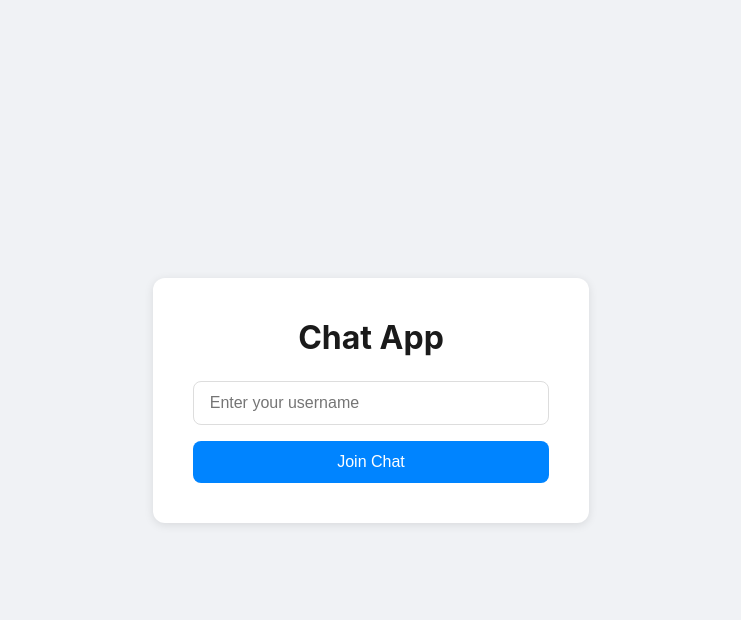
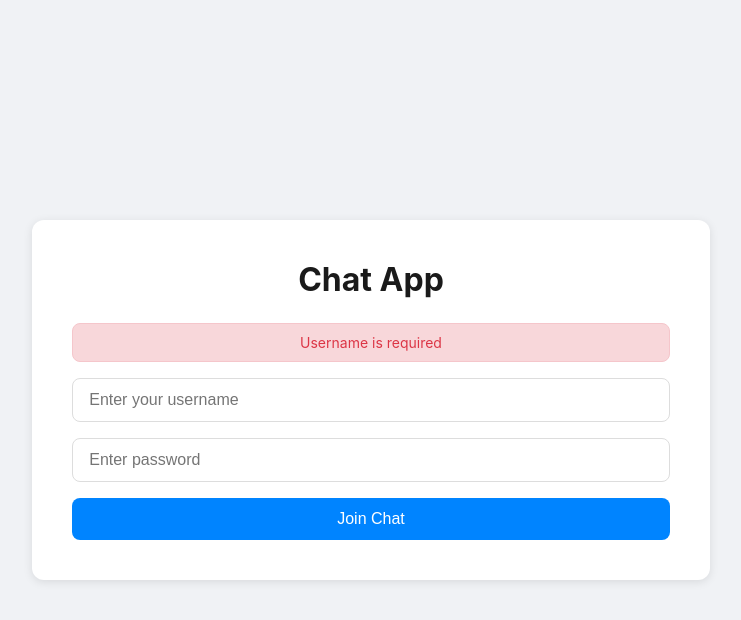
Before and after one commit to jdm2212/ai-slop, a React (Vite) app in the folder client/: page / in a window 1280 px wide. Both pictures are taken after a click on the button "Join Chat". Shown: the top 620 px of the page, without its empty margins (269-1010 px from the left). Built offline with nearby package versions, Linux system fonts and the light colour scheme; the HTML template or start-up script is replaced by a standard one.

Commit message:
require passwords

```diff
--- a/client/src/App.tsx
+++ b/client/src/App.tsx
@@ -1,7 +1,7 @@
 import { useState, useEffect, useRef, ChangeEvent, KeyboardEvent, FormEvent } from "react";
 import EmojiPicker from "./EmojiPicker";
 
-type MessageType = "message" | "join" | "leave" | "reaction" | "switch_channel" | "create_channel" | "channel_list" | "history" | "thread_message" | "open_thread" | "thread_history";
+type MessageType = "message" | "join" | "leave" | "reaction" | "switch_channel" | "create_channel" | "channel_list" | "history" | "thread_message" | "open_thread" | "thread_history" | "auth_error" | "auth_success";
 
 interface ChatMessage {
   type: MessageType;
@@ -24,6 +24,8 @@ const QUICK_REACTIONS: readonly string[] = ["👍", "❤️", "😂", "😮", "
 
 function App(): JSX.Element {
   const [username, setUsername] = useState<string>("");
+  const [password, setPassword] = useState<string>("");
+  const [loginError, setLoginError] = useState<string>("");
   const [isJoined, setIsJoined] = useState<boolean>(false);
   const [messages, setMessages] = useState<ChatMessage[]>([]);
   const [inputMessage, setInputMessage] = useState<string>("");
@@ -48,19 +50,31 @@ function App(): JSX.Element {
   }, [threadMessages]);
 
   const connectToChat = (): void => {
-    if (!username.trim()) return;
+    if (!username.trim()) {
+      setLoginError("Username is required");
+      return;
+    }
+    if (!password) {
+      setLoginError("Password is required");
+      return;
+    }
 
     const ws: WebSocket = new WebSocket("ws://localhost:3001");
     wsRef.current = ws;
 
     ws.onopen = (): void => {
-      ws.send(JSON.stringify({ type: "join", username }));
-      setIsJoined(true);
+      ws.send(JSON.stringify({ type: "join", username, password }));
     };
 
     ws.onmessage = (event: MessageEvent): void => {
       const message: ChatMessage = JSON.parse(event.data as string) as ChatMessage;
-      if (message.type === "channel_list") {
+      if (message.type === "auth_error") {
+        setLoginError(message.content);
+        ws.close();
+        return;
+      } else if (message.type === "auth_success") {
+        setIsJoined(true);
+      } else if (message.type === "channel_list") {
         setChannels(message.channels ?? []);
       } else if (message.type === "history") {
         setMessages(message.messages ?? []);
@@ -157,9 +171,15 @@ function App(): JSX.Element {
 
   const handleUsernameChange = (e: ChangeEvent<HTMLInputElement>): void => {
     setUsername(e.target.value);
+    setLoginError("");
   };
 
-  const handleUsernameKeyDown = (e: KeyboardEvent<HTMLInputElement>): void => {
+  const handlePasswordChange = (e: ChangeEvent<HTMLInputElement>): void => {
+    setPassword(e.target.value);
+    setLoginError("");
+  };
+
+  const handleLoginKeyDown = (e: KeyboardEvent<HTMLInputElement>): void => {
     if (e.key === "Enter") {
       connectToChat();
     }
@@ -235,12 +255,20 @@ function App(): JSX.Element {
       <div className="container">
         <div className="join-form">
           <h1>Chat App</h1>
+          {loginError && <div className="login-error">{loginError}</div>}
           <input
             type="text"
             placeholder="Enter your username"
             value={username}
             onChange={handleUsernameChange}
-            onKeyDown={handleUsernameKeyDown}
+            onKeyDown={handleLoginKeyDown}
+          />
+          <input
+            type="password"
+            placeholder="Enter password"
+            value={password}
+            onChange={handlePasswordChange}
+            onKeyDown={handleLoginKeyDown}
           />
           <button onClick={connectToChat}>Join Chat</button>
         </div>
--- a/client/src/index.css
+++ b/client/src/index.css
@@ -54,6 +54,16 @@ body {
 
 .join-form button:hover {
   background: #0073e6;
+}
+
+.login-error {
+  color: #dc3545;
+  background: #f8d7da;
+  border: 1px solid #f5c6cb;
+  padding: 10px 16px;
+  border-radius: 8px;
+  margin-bottom: 16px;
+  font-size: 14px;
 }
 
 .app-layout {
```
Also changed, not shown: 1 other file (tests, documents, lock files or other folders).
